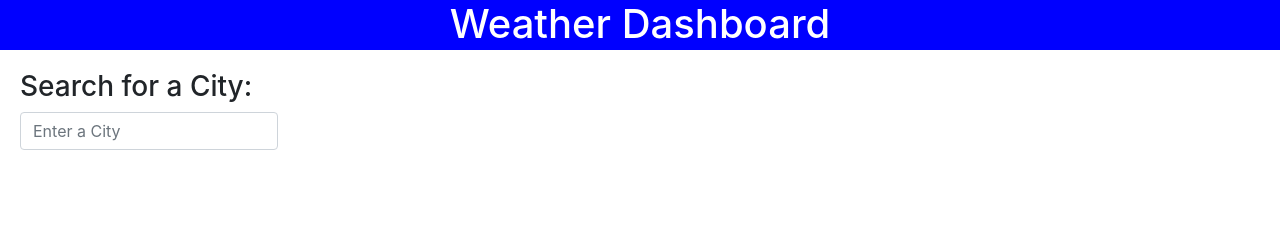
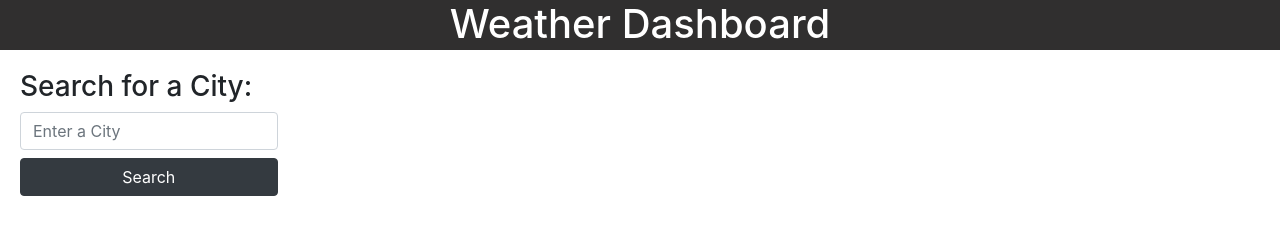
Before and after one commit to AClevel5/Weather-Application, a plain HTML site: page index.html in a window 1280 px wide. Drawn offline with nearby package versions, Linux system fonts and the light colour scheme.

Commit message:
search button add

```diff
--- a/assets/css/style.css
+++ b/assets/css/style.css
@@ -1,5 +1,5 @@
 .custom-jumbotron{
-    background-color: blue;
+    background-color: rgb(48, 47, 47);
     text-align: center;
     color: white;
     height: 50px;
--- a/index.html
+++ b/index.html
@@ -1,5 +1,6 @@
 <!DOCTYPE html>
 <html lang="en">
+
 <head>
     <meta charset="UTF-8">
     <meta http-equiv="X-UA-Compatible" content="IE=edge">
@@ -24,8 +25,8 @@
             <search class="card col-12 col-lg-3 border-0">
                 <div class="card-body">
                     <h3>Search for a City:</h3>
-                    <input type="text" class="form-control" placeholder="Enter a City"/>
-
+                    <input type="text" class="form-control" placeholder="Enter a City" />
+                    <button type="button" class="btn btn-dark btn-block mt-2">Search</button>
                 </div>
             </search>
         </div>
@@ -38,4 +39,5 @@
 <script src="https://cdnjs.cloudflare.com/ajax/libs/popper.js/1.16.1/umd/popper.min.js"></script>
 <script src="https://cdnjs.cloudflare.com/ajax/libs/twitter-bootstrap/4.5.0/js/bootstrap.min.js"></script>
 <script src="./assets/js/script.js"></script>
+
 </html>
```
Lines whose indentation alone changed are shown as unchanged.
